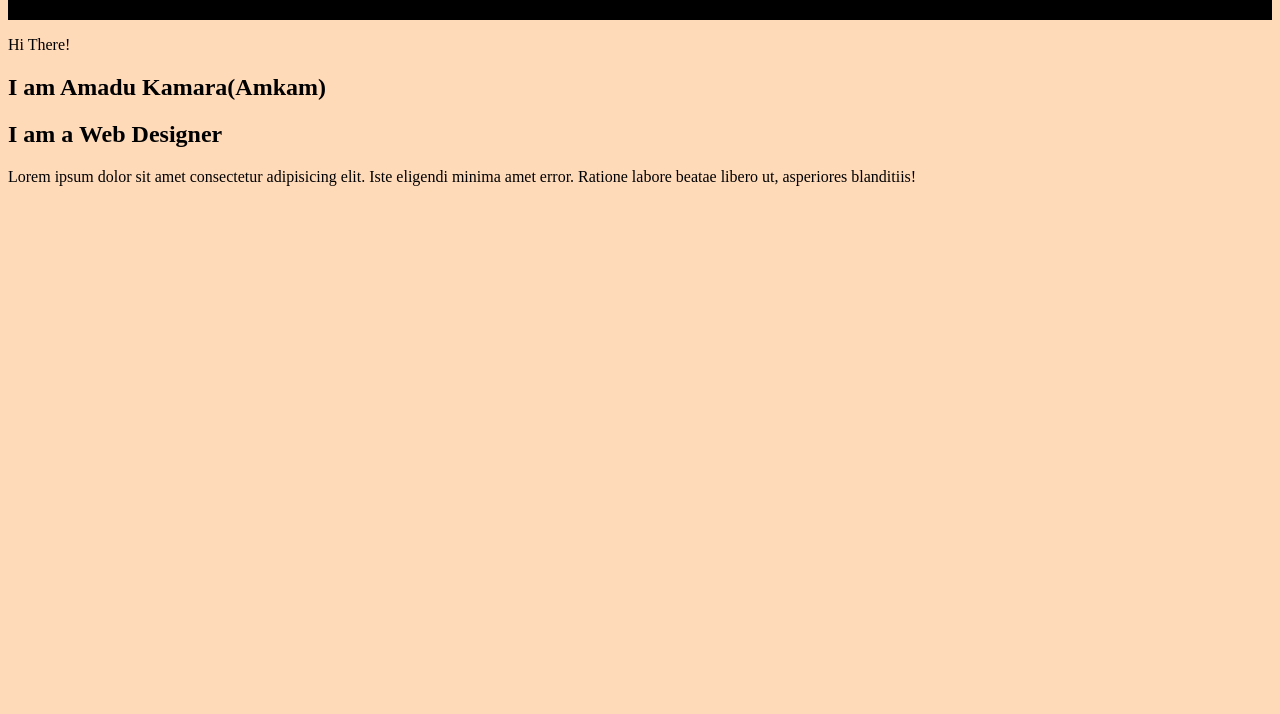
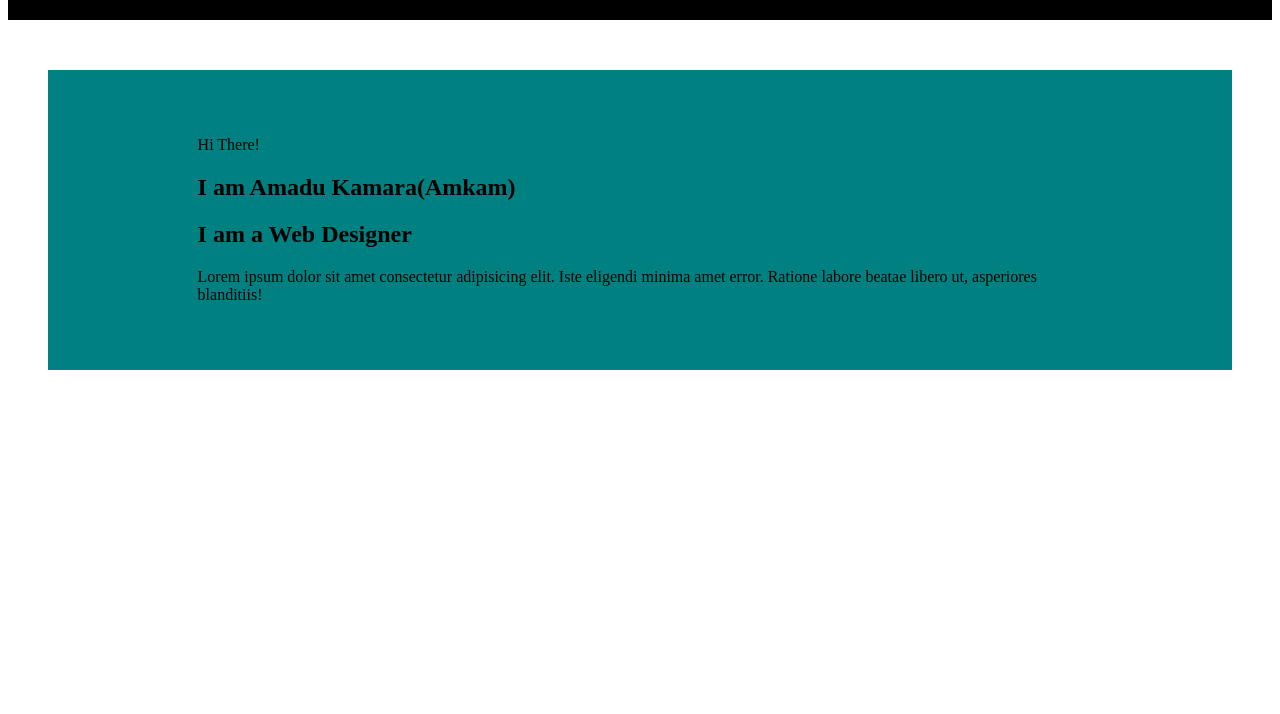
Before and after one commit to AmaduKamara/web-design-assign-2-ammadu-1508, a plain HTML site: page index.html in a window 1280 px wide. Shown: the part 86-800 px from the top of the page. Drawn offline with Linux system fonts and the light colour scheme.

Commit message:
Change the background color the body and styled the hero section

```diff
--- a/css/style.css
+++ b/css/style.css
@@ -1,5 +1,5 @@
 body {
-  background-color: peachpuff;
+  background-color: white;
 }
 
 header {
@@ -23,3 +23,10 @@ ul {
 ul li a {
   color: #fff;
 }
+
+.hero {
+  width: 70%;
+  padding: 50px 150px;
+  background-color: teal;
+  margin: 50px auto;
+}
```
